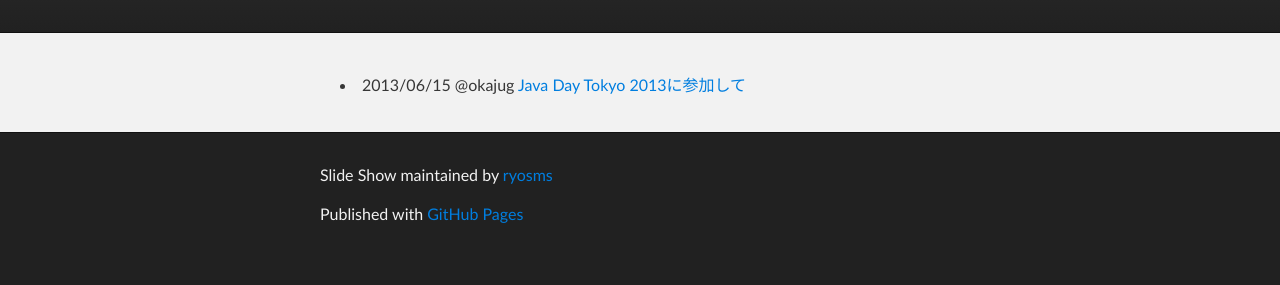
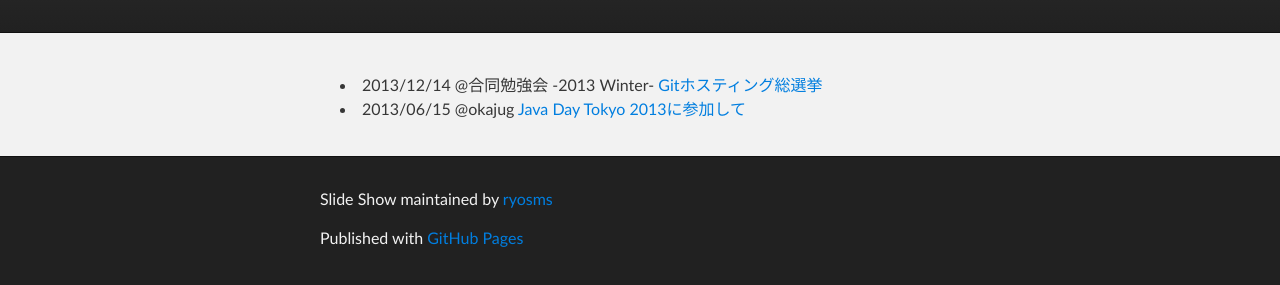
Before and after one commit to ryosms/slideshow, a plain HTML site: page index.html in a window 1280 px wide. Shown: the part 177-462 px from the top of the page. Drawn offline with Linux system fonts and the light colour scheme.

Commit message:
Mod index for gbdaitokai's link
合同勉強会の発表資料へのリンクを追加

```diff
--- a/index.html
+++ b/index.html
@@ -28,6 +28,7 @@
     <div id="main_content_wrap" class="outer">
       <section id="main_content" class="inner">
         <ul>
+          <li>2013/12/14 @合同勉強会 -2013 Winter- <a href="./2013/gbdaitokai/githosting.html">Gitホスティング総選挙</a></li>
           <li>2013/06/15 @okajug <a href="./2013/okajug0615/JavaDayTokyo.html">Java Day Tokyo 2013に参加して</a></li>
         </ul>
       </section>
```
